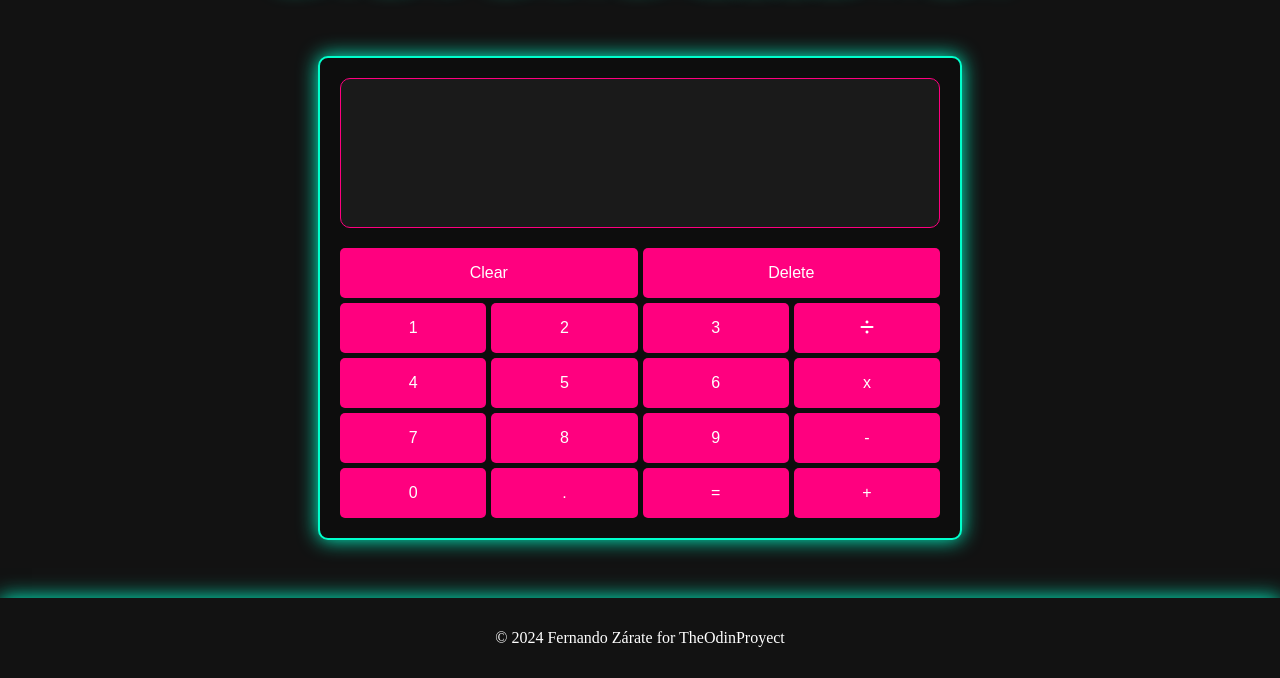
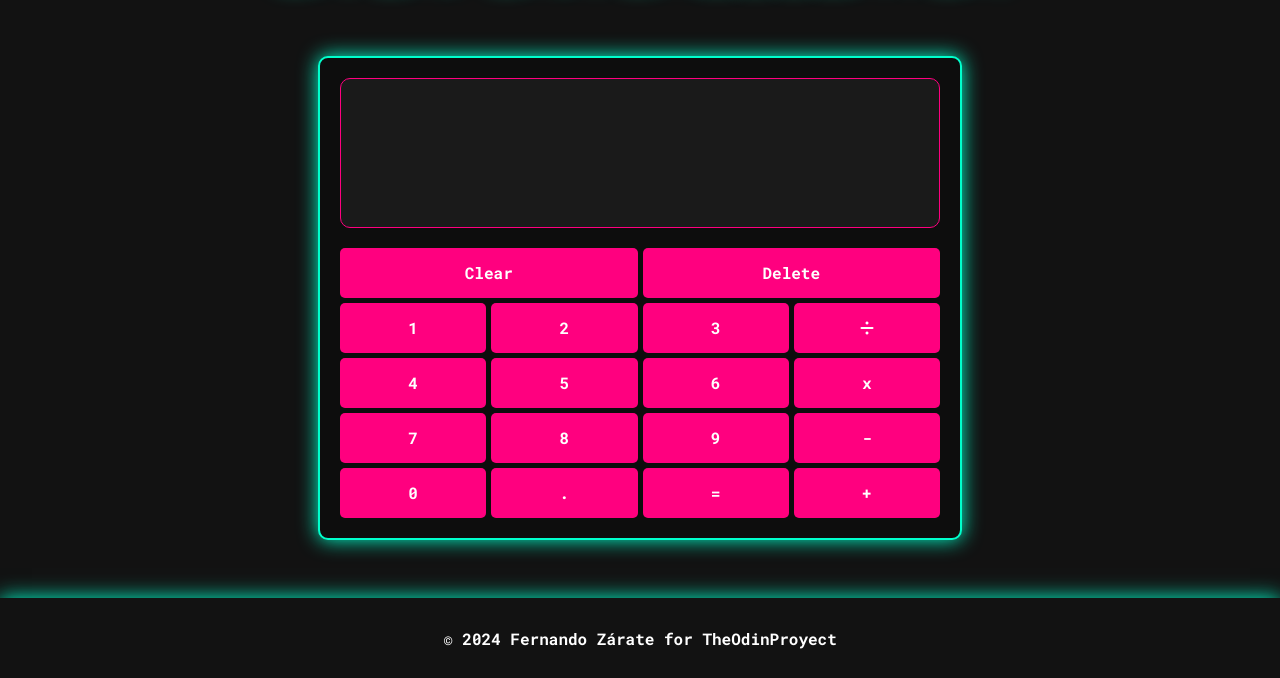
Before and after one commit to fernandozarate07/Calculator, a plain HTML site: page index.html in a window 1280 px wide. Shown: the part 122-800 px from the top of the page. Drawn offline with Linux system fonts and the light colour scheme.

Commit message:
Add font roboto

```diff
--- a/index.html
+++ b/index.html
@@ -7,6 +7,8 @@
     <link rel="stylesheet" href="styles.css">
     <link rel="stylesheet" href="https://cdnjs.cloudflare.com/ajax/libs/font-awesome/6.5.2/css/all.min.css" />
     <link href="https://fonts.googleapis.com/css2?family=Orbitron&display=swap" rel="stylesheet">
+    <link href="https://fonts.googleapis.com/css2?family=Roboto+Mono:wght@700&display=swap" rel="stylesheet">
+
 
 </head>
 <body>
--- a/styles.css
+++ b/styles.css
@@ -2,6 +2,7 @@
    box-sizing: border-box;
    padding: 0;
    margin: 0;
+   font-family: 'Roboto Mono', monospace;
 }
 
 button {
```
